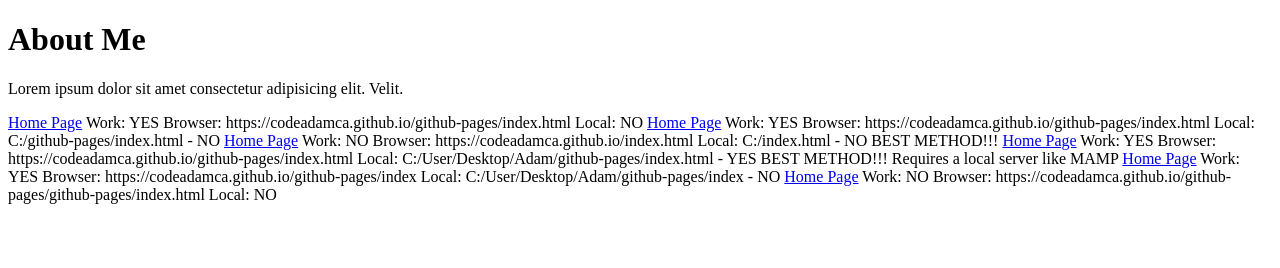
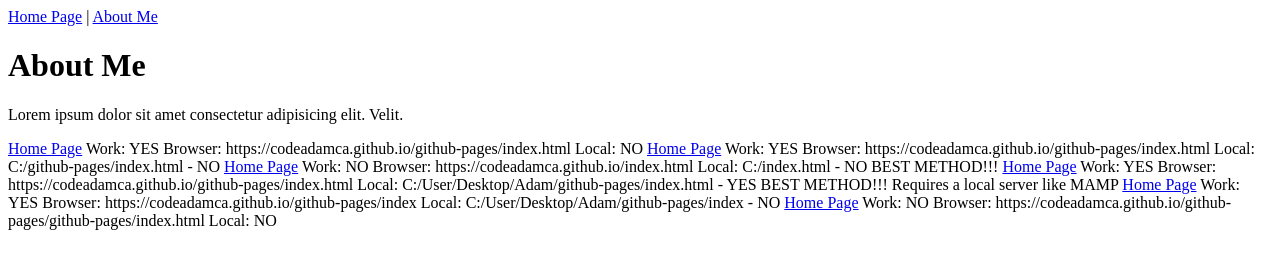
Before and after one commit to codeadamca/github-pages-deploy-html, a plain HTML site: page about.html in a window 1280 px wide. Drawn offline with Linux system fonts and the light colour scheme.

Commit message:
Added top nav to about

```diff
--- a/about.html
+++ b/about.html
@@ -7,6 +7,9 @@
     <title>About | GitHub Pages</title>
 </head>
 <body>
+
+    <a href="index">Home Page</a> |
+    <a href="about">About Me</a>
 
     <h1>About Me</h1>
 
```
